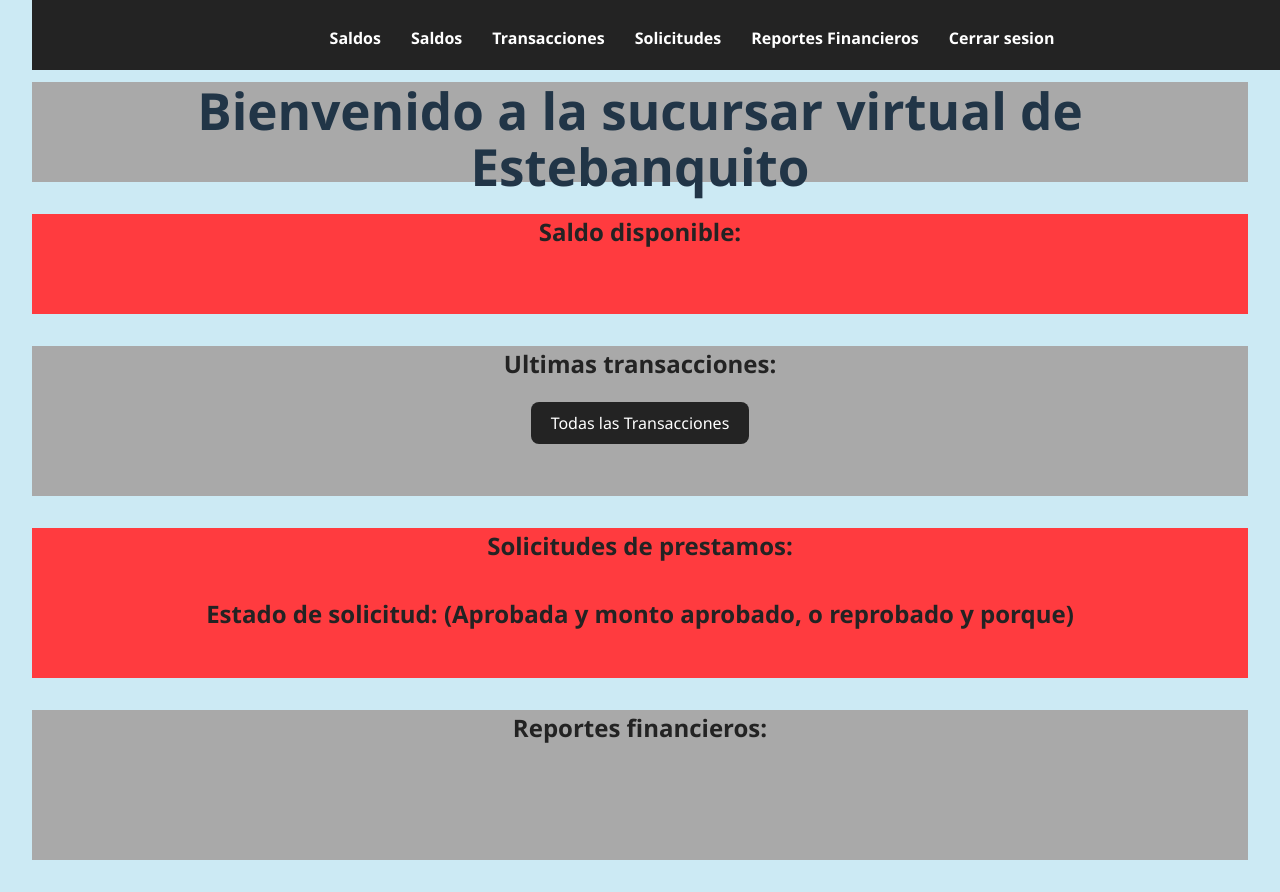
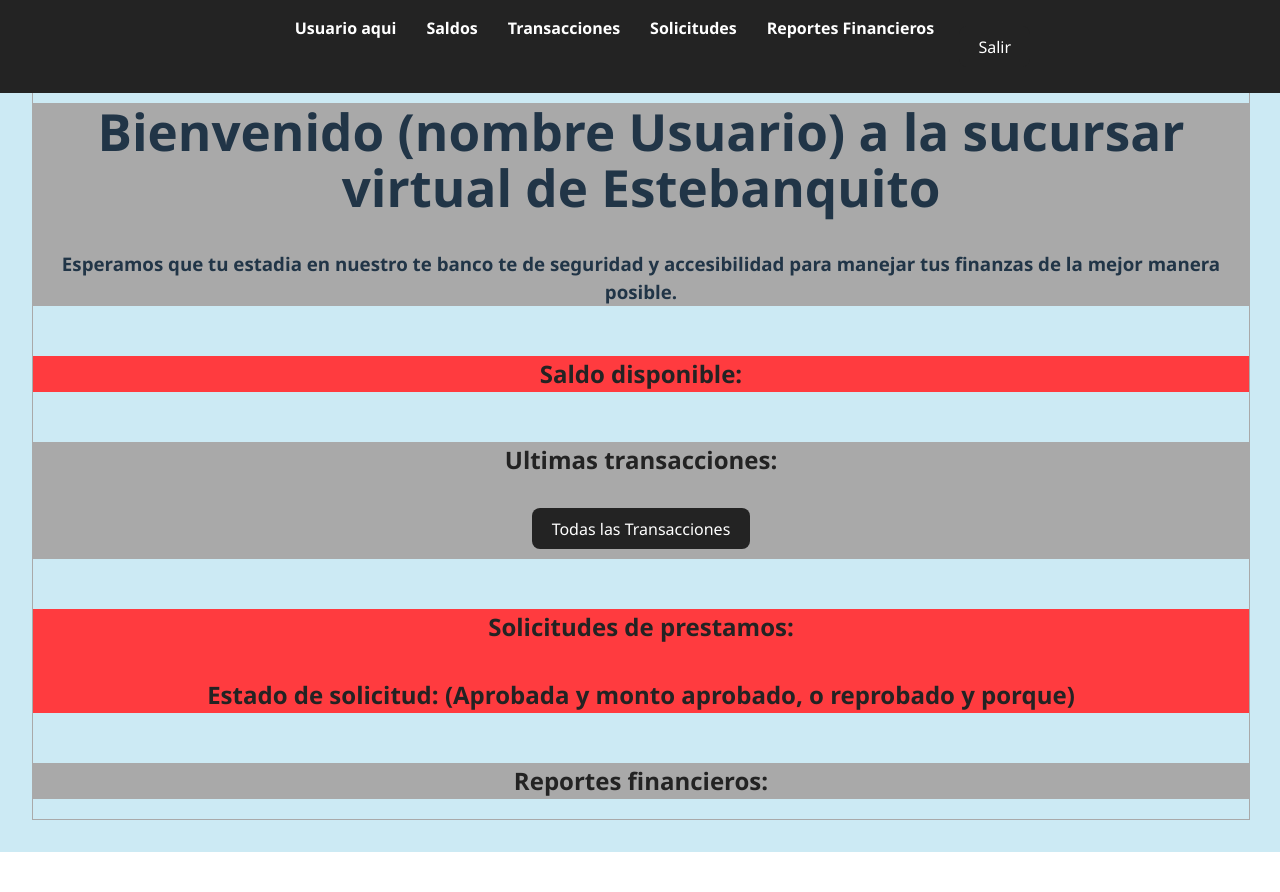
Before and after one commit to Franco-124/Proyecto_Web_Banco, a React (Vite) app: page /dashboard in a window 1280 px wide. After the commit the page ends 852 px from the top, so only its background shows below. Built offline with nearby package versions, Linux system fonts and the light colour scheme.

Commit message:
Actalización del boton de salir y arreglo de detalles menores en el diseño, se requiere conexion a las demas piezas para el continuar del trabajo

```diff
--- a/src/App.jsx
+++ b/src/App.jsx
@@ -10,9 +10,12 @@ import './App.css'
 
 function App() {
   return (
-    <>
-      <Dashboard />
-    </>
+    <BrowserRouter>
+      <Routes>
+        <Route path="/" element={<Login />} />
+        <Route path="/dashboard" element={<Dashboard />} />
+      </Routes>
+    </BrowserRouter>
     )
 }
 
--- a/src/components/Dashboard/Dashboard.css
+++ b/src/components/Dashboard/Dashboard.css
@@ -6,7 +6,7 @@
   --color-complementario2: #FF3B3F;
   --color-oscuro: #232323;
   --color-claro: #EFEFEF;
-  background-color: var(--color-principal);
+    background-color: var(--color-principal);
 }
 
 h2 {
@@ -19,30 +19,31 @@ h2 {
   width: 100%;
   font-family: 'Segoe UI', Tahoma, Geneva, Verdana, sans-serif;
   background-color: var(--color-principal);
+  border: 1px solid var(--color-complementario1);
 }
 .Bienvenida {
-  height: 100px;
+  height: auto;
   width: 100%;
-  margin-bottom: 2rem;
   font-family: 'Segoe UI', Tahoma, Geneva, Verdana, sans-serif;
   background-color: var(--color-complementario1);
-  margin-top: 50px;
+  margin-top: 70px;
 
 }
 .header {
+  height: 100px;
+  width: 100%;
   background-color: #f8f9fa;
   padding: 1rem 0;
   margin-bottom: 2rem;
   box-shadow: 0 2px 4px rgba(0, 0, 0, 0.1);
 }
 .menu {
+  height: auto;
+  width: 100%;
   position: fixed;
-  top: 0;
-  height: 50px;
-  width: 100%;
+  top: 0px;
+  left: 0px;
   background-color: var(--color-oscuro);
-  padding: 10px 0;
-
 }
 
 .menu ul {
@@ -64,30 +65,30 @@ h2 {
 }
 
 .Saldos{
-  height: 100px;
+  height: auto;
   width: 100%;
-  margin-top: 2rem;
+  margin-top: 50px;
   background-color: var(--color-complementario2);
 }
 
 .Transacciones{
-  height: 150px;
+  height: auto;
   width: 100%;
-  margin-top: 2rem;
+  margin-top: 50px;
   background-color: var(--color-complementario1);
 }
 
 .Solicitudes{
-  height: 150px;
+  height: auto;
   width: 100%;
-  margin-top: 2rem;
+  margin-top: 50px;
   background-color: var(--color-complementario2);
 }
 
 .Reportes{
-  height: 150px;
+  height: auto;
   width: 100%;
-  margin-top: 2rem;
+  margin-top: 50px;
   background-color: var(--color-complementario1);
 }
 
@@ -95,7 +96,7 @@ button {
   background-color: var(--color-oscuro);
   color: white;
   border: none;
-  padding: 10px 20px;
+  margin: 10px;
   cursor: pointer;
   transition: background-color 0.3s;
 }
--- a/src/components/Dashboard/Dashboard.jsx
+++ b/src/components/Dashboard/Dashboard.jsx
@@ -1,25 +1,35 @@
 
 import '../Dashboard/Dashboard.css'
+import { useNavigate } from "react-router-dom";
 function Dashboard() {
+  const navigate = useNavigate();
+
+  const handleSalir = () => {
+    navigate("/login");
+  };
 
     return (
 
         <div className="dashboard">
-            <div className="Bienvenida">
-                <h1>Bienvenido a la sucursar virtual de Estebanquito</h1>
-            </div>
-            <header>
+                <header>
                 <nav className="menu">
                     <ul>
-                    <li><a href="">Saldos</a></li>
+                    <li><a href="#">Usuario aqui</a></li>
                     <li><a href="#Saldos">Saldos</a></li>
                     <li><a href="#Transacciones">Transacciones</a></li>
                     <li><a href="#Solicitudes">Solicitudes</a></li>
                     <li><a href="#Reportes">Reportes Financieros</a></li>
-                    <li><a href="#">Cerrar sesion</a></li>
+                    <li><button onClick={handleSalir}>Salir</button></li>
                     </ul>
                 </nav>
              </header>
+            <div className="Bienvenida">
+                <h1>Bienvenido (nombre Usuario) a la sucursar virtual de Estebanquito</h1>
+                <h3>Esperamos que tu estadia en nuestro te banco te de seguridad y accesibilidad
+                    para manejar tus finanzas de la mejor manera posible.
+                </h3>
+            </div>
+
                  <div id="Saldos" className="Saldos">
                     <h2>Saldo disponible: </h2>
 
```
